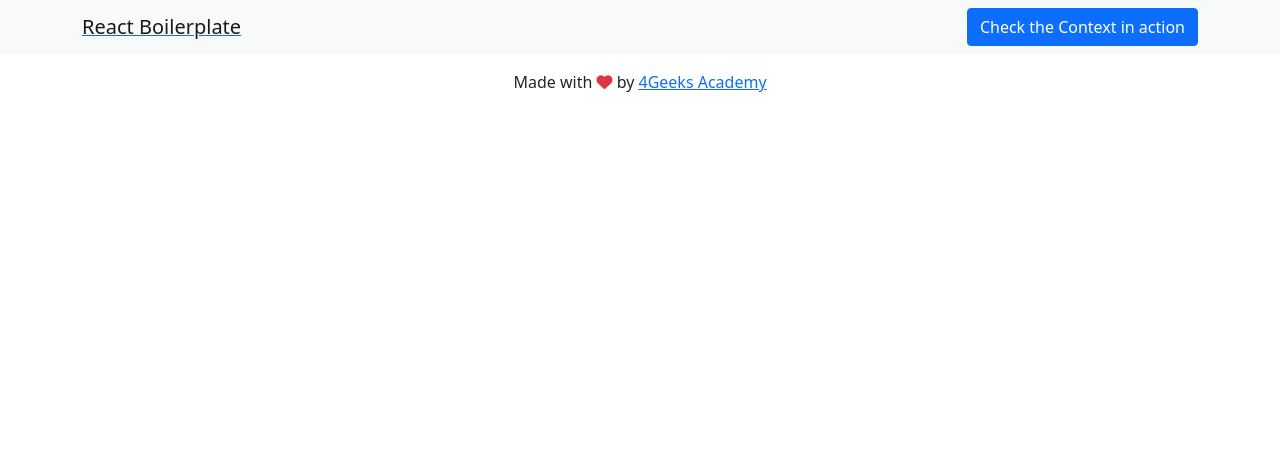
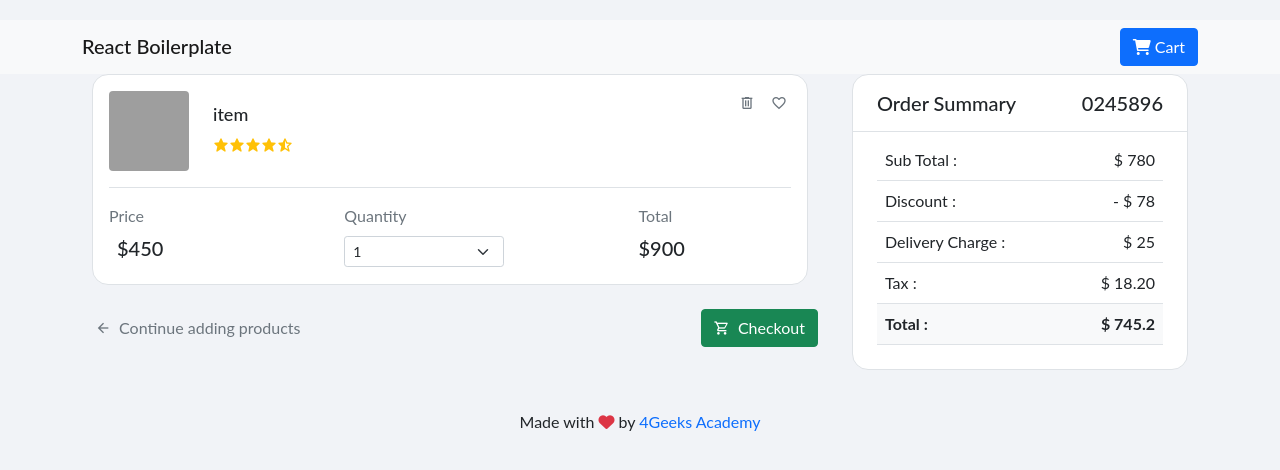
Before and after one commit to 4GeeksAcademy/Los-Arepitos, a React app: page /order/details in a window 1280 px wide. Built offline with nearby package versions, Linux system fonts and the light colour scheme; no server answers; grey boxes are pictures that could not be loaded.

Commit message:
shooping cart view (Items component and Order page adding Product card

```diff
--- /dev/null
+++ b/src/front/js/component/items.js
@@ -0,0 +1,75 @@
+import React from "react";
+
+
+const Items = () => {
+    return (
+        <div className="card border shadow-none">
+            <div className="card-body">
+                <div className="d-flex align-items-start border-bottom pb-3">
+                    <div className="me-4">
+                        <img src="https://www.bootdey.com/image/380x380/008B8B/000000" alt="" className="avatar-lg rounded"/>
+                    </div>
+                    <div className="flex-grow-1 align-self-center overflow-hidden">
+                        <div>
+                            <h5 className="text-truncate font-size-18"><a href="#" className="text-dark">item</a></h5>
+                            <p className="text-muted mb-0">
+                                <i className="bx bxs-star text-warning"></i>
+                                <i className="bx bxs-star text-warning"></i>
+                                <i className="bx bxs-star text-warning"></i>
+                                <i className="bx bxs-star text-warning"></i>
+                                <i className="bx bxs-star-half text-warning"></i>
+                            </p>
+                        </div>
+                    </div>
+                    <div className="flex-shrink-0 ms-2">
+                        <ul className="list-inline mb-0 font-size-16">
+                            <li className="list-inline-item">
+                                <a href="#" className="text-muted px-1">
+                                    <i className="mdi mdi-trash-can-outline"></i>
+                                </a>
+                            </li>
+                            <li className="list-inline-item">
+                                <a href="#" className="text-muted px-1">
+                                    <i className="mdi mdi-heart-outline"></i>
+                                </a>
+                            </li>
+                        </ul>
+                    </div>
+                </div>
+
+                <div>
+                    <div className="row">
+                        <div className="col-md-4">
+                            <div className="mt-3">
+                                <p className="text-muted mb-2">Price</p>
+                                <h5 className="mb-0 mt-2"><span className="text-muted me-2"></span>$450</h5>
+                            </div>
+                        </div>
+                        <div className="col-md-5">
+                            <div className="mt-3">
+                                <p className="text-muted mb-2">Quantity</p>
+                                <div className="d-inline-flex">
+                                    <select className="form-select form-select-sm w-xl">
+                                        <option value="1">1</option>
+                                        <option value="2" selected="">2</option>
+                                        <option value="3">3</option>
+                                        <option value="4">4</option>
+                                    </select>
+                                </div>
+                            </div>
+                        </div>
+                        <div className="col-md-3">
+                            <div className="mt-3">
+                                <p className="text-muted mb-2">Total</p>
+                                <h5>$900</h5>
+                            </div>
+                        </div>
+                    </div>
+                </div>
+
+            </div>
+        </div>
+    );
+    };
+
+    export default Items;
--- a/src/front/js/component/navbar.js
+++ b/src/front/js/component/navbar.js
@@ -10,7 +10,7 @@ export const Navbar = () => {
 				</Link>
 				<div className="ml-auto">
 					<Link to="/demo">
-						<button className="btn btn-primary">Check the Context in action</button>
+						<button className="btn btn-primary"><i class="fa-solid fa-cart-shopping mr-2"></i>  Cart</button>
 					</Link>
 				</div>
 			</div>
--- /dev/null
+++ b/src/front/js/component/productCard.js
@@ -0,0 +1,19 @@
+import React from "react";
+
+const ProductCard = () => {
+  return (
+    <div className="card" style={{ width: "18rem;" }}>
+      <img src="https://static.wixstatic.com/media/82643f_4753976d1b264f36a0d1689230dae0ae~mv2.jpg/v1/crop/x_74,y_0,w_1712,h_1860/fill/w_560,h_612,al_c,q_80,usm_0.66_1.00_0.01,enc_auto/pepitoarepas-9.jpg" className="card-img-top" alt="..."/>
+      <div className="card-body">
+        <h5 className="card-title">Product title</h5>
+        <p className="card-text">product description</p>
+        <input type="number" className="form-control" placeholder="Quantity" />
+        <span href="#" className="btn btn-danger mt-3">
+          Add to cart
+        </span>
+      </div>
+    </div>
+  );
+};
+
+export default ProductCard;
--- /dev/null
+++ b/src/front/js/component/shoopingCart.js
@@ -0,0 +1,89 @@
+import React from "react";
+import "../../styles/shooping-cart.css";
+import Items from "./items";
+import { Link, useNavigate } from "react-router-dom";
+
+const ShoopingCart = () => {
+    const navigate = useNavigate();
+  return (
+    <div className="container">
+      <div className="row">
+        <div className="col-xl-8">
+          {/*Do a Map of the products here*/}
+          <Items />
+          {/*End Map of the map*/}
+          <div className="row my-4">
+            <div className="col-sm-6">
+              <Link
+                to="/order"
+                className="btn btn-link text-muted"
+              >
+                <i className="mdi mdi-arrow-left me-1"></i> Continue adding
+                products{" "}
+              </Link>
+            </div>{" "}
+            {/* end col */}
+            <div className="col-sm-6">
+              <div className="text-sm-end mt-2 mt-sm-0">
+                <a href="ecommerce-checkout.html" className="btn btn-success">
+                  <i className="mdi mdi-cart-outline me-1"></i> Checkout{" "}
+                </a>
+              </div>
+            </div>{" "}
+            {/* end col */}
+          </div>{" "}
+          {/* end row*/}
+        </div>
+        {/*Order Summary row*/}
+        <div className="col-xl-4">
+          <div className="mt-5 mt-lg-0">
+            <div className="card border shadow-none">
+              <div className="card-header bg-transparent border-bottom py-3 px-4">
+                <h5 className="font-size-16 mb-0">
+                  Order Summary{" "}
+                  <span className="float-end">
+                    {/*Could be change for a Order number*/}0245896
+                  </span>
+                </h5>
+              </div>
+              <div className="card-body p-4 pt-2">
+                <div className="table-responsive">
+                  <table className="table mb-0">
+                    <tbody>
+                      <tr>
+                        <td>Sub Total :</td>
+                        <td className="text-end">$ 780</td>
+                      </tr>
+                      <tr>
+                        <td>Discount : </td>
+                        <td className="text-end">- $ 78</td>
+                      </tr>
+                      <tr>
+                        <td>Delivery Charge :</td>
+                        <td className="text-end">$ 25</td>
+                      </tr>
+                      <tr>
+                        <td>Tax : </td>
+                        <td className="text-end">$ 18.20</td>
+                      </tr>
+                      <tr className="bg-light">
+                        <th>Total :</th>
+                        <td className="text-end">
+                          <span className="fw-bold">$ 745.2</span>
+                        </td>
+                      </tr>
+                    </tbody>
+                  </table>
+                </div>
+                {/* end table-responsive */}
+              </div>
+            </div>
+          </div>
+        </div>
+      </div>
+      {/* end row */}
+    </div>
+  );
+};
+
+export default ShoopingCart;
--- a/src/front/js/layout.js
+++ b/src/front/js/layout.js
@@ -7,17 +7,19 @@ import { Home } from "./pages/home";
 import { Demo } from "./pages/demo";
 import { Single } from "./pages/single";
 import injectContext from "./store/appContext";
-
 import { Navbar } from "./component/navbar";
 import { Footer } from "./component/footer";
-
+import Order from "./pages/order";
+import CreateOrder from "./pages/createOrder";
+import ShoopingCart from "./component/shoopingCart";
 //create your first component
 const Layout = () => {
   //the basename is used when your project is published in a subdirectory and not in the root of the domain
   // you can set the basename on the .env file located at the root of this project, E.g: BASENAME=/react-hello-webapp/
   const basename = process.env.BASENAME || "";
 
-    if(!process.env.BACKEND_URL || process.env.BACKEND_URL == "") return <BackendURL/ >;
+  if (!process.env.BACKEND_URL || process.env.BACKEND_URL == "")
+    return <BackendURL />;
 
   return (
     <div>
@@ -27,6 +29,8 @@ const Layout = () => {
           <Routes>
             <Route element={<Home />} path="/" />
             <Route element={<Demo />} path="/demo" />
+            <Route element={<Order />} path="/order" />
+            <Route element={<ShoopingCart />} path="/order/details" />
             <Route element={<Single />} path="/single/:theid" />
             <Route element={<h1>Not found!</h1>} />
           </Routes>
--- /dev/null
+++ b/src/front/js/pages/createOrder.js
@@ -0,0 +1,14 @@
+import React from "react";
+import "../../styles/order.css";
+import Order from "./order";
+import ShoopingCart from "../component/shoopingCart";
+
+const CreateOrder = () => {
+  return (
+    <div className="text-center mt-5">
+      <ShoopingCart />
+    </div>
+  );
+};
+
+export default CreateOrder;
--- a/src/front/js/pages/home.js
+++ b/src/front/js/pages/home.js
@@ -2,7 +2,7 @@ import React, { useContext } from "react";
 import { Context } from "../store/appContext";
 import rigoImageUrl from "../../img/rigo-baby.jpg";
 import "../../styles/home.css";
-
+import Order from "./order";
 export const Home = () => {
   const { store, actions } = useContext(Context);
 
@@ -13,7 +13,8 @@ export const Home = () => {
         <img src={rigoImageUrl} />
       </p>
       <div className="alert alert-info">
-				{store.message || "Loading message from the backend (make sure your python backend is running)..."}
+        {store.message ||
+          "Loading message from the backend (make sure your python backend is running)..."}
       </div>
       <p>
         This boilerplate comes with lots of documentation:{" "}
--- /dev/null
+++ b/src/front/js/pages/order.js
@@ -0,0 +1,17 @@
+import React from "react";
+import "../../styles/order.css";
+import { useContext } from "react";
+import ProductCard from "../component/productCard";
+
+const Order = () => {
+  return (
+    <div className="container d-flex col-md-8 mt-5">
+        <ProductCard />
+        <ProductCard />
+        <ProductCard />
+        <ProductCard />
+    </div>
+  );
+};
+
+export default Order;
--- /dev/null
+++ b/src/front/styles/order.css
@@ -0,0 +1,29 @@
+body {
+  font-family: 'Lato', sans-serif;
+}
+
+h1 {
+  margin-bottom: 40px;
+}
+
+label {
+  color: #333;
+}
+
+.btn-send {
+  font-weight: 300;
+  text-transform: uppercase;
+  letter-spacing: 0.2em;
+  width: 80%;
+  margin-left: 3px;
+  }
+.help-block.with-errors {
+  color: #ff5050;
+  margin-top: 5px;
+
+}
+
+.card{
+margin-left: 10px;
+margin-right: 10px;
+}
--- /dev/null
+++ b/src/front/styles/shooping-cart.css
@@ -0,0 +1,50 @@
+body{
+    margin-top:20px;
+    background-color: #f1f3f7;
+}
+
+.avatar-lg {
+    height: 5rem;
+    width: 5rem;
+}
+
+.font-size-18 {
+    font-size: 18px!important;
+}
+
+.text-truncate {
+    overflow: hidden;
+    text-overflow: ellipsis;
+    white-space: nowrap;
+}
+
+a {
+    text-decoration: none!important;
+}
+
+.w-xl {
+    min-width: 160px;
+}
+
+.card {
+    margin-bottom: 24px;
+    -webkit-box-shadow: 0 2px 3px #e4e8f0;
+    box-shadow: 0 2px 3px #e4e8f0;
+}
+
+.card {
+    position: relative;
+    display: -webkit-box;
+    display: -ms-flexbox;
+    display: flex;
+    -webkit-box-orient: vertical;
+    -webkit-box-direction: normal;
+    -ms-flex-direction: column;
+    flex-direction: column;
+    min-width: 0;
+    word-wrap: break-word;
+    background-color: #fff;
+    background-clip: border-box;
+    border: 1px solid #eff0f2;
+    border-radius: 1rem;
+}
```
Also changed, not shown: template.html (+2 -0 lines). Lines whose indentation alone changed are shown as unchanged.
